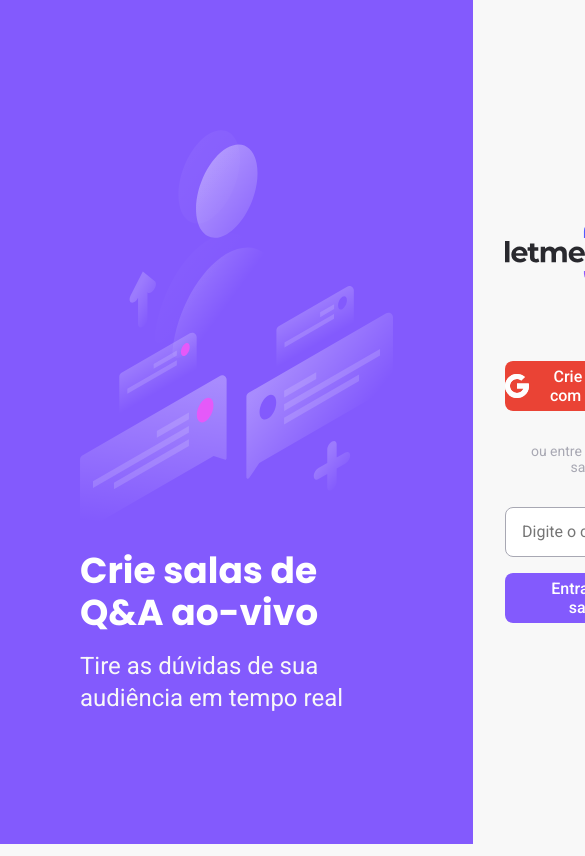
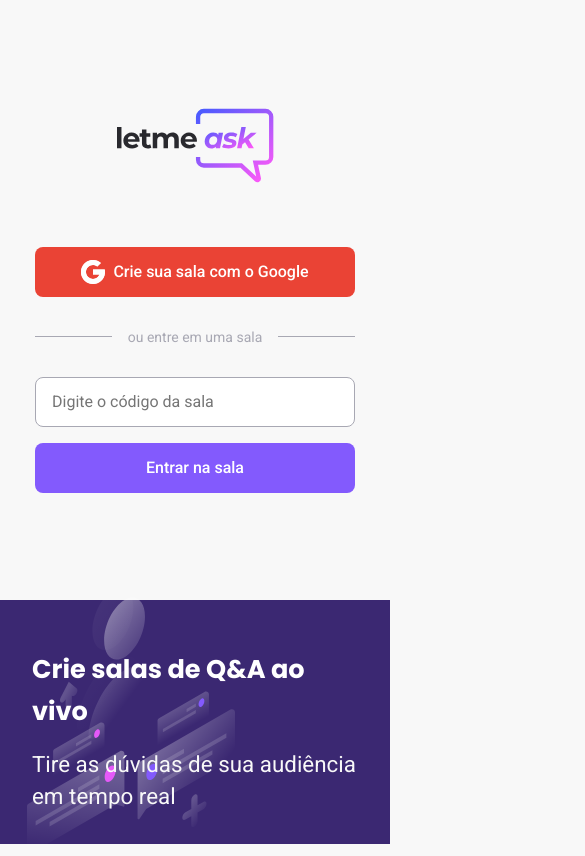
Before and after one commit to NietoCurcio/letmeask-nlw, a React (Create React App) app: page / in a window 390 px wide. Shown: the top 856 px of the page, 585 px wide, since content can reach past the window. Built offline with nearby package versions, Linux system fonts and the light colour scheme; no server answers.

Commit message:
responsive

```diff
--- a/src/pages/Home.tsx
+++ b/src/pages/Home.tsx
@@ -51,7 +51,7 @@
           src={illustrationImg}
           alt="Ilustração simbolizando perguntas e respostas"
         />
-        <strong>Crie salas de Q&amp;A ao-vivo</strong>
+        <strong>Crie salas de Q&amp;A ao vivo</strong>
         <p>Tire as dúvidas de sua audiência em tempo real</p>
       </aside>
       <main>
--- a/src/styles/auth.scss
+++ b/src/styles/auth.scss
@@ -133,3 +133,45 @@
     }
   }
 }
+
+@media screen and (max-width: 768px) {
+  #page-auth {
+    flex-direction: column-reverse;
+    height: 100vh;
+    aside {
+      position: relative;
+      flex: 0;
+      padding: 2rem;
+
+      &::before {
+        content: '';
+        background-color: rgba(0, 0, 0, 0.55);
+        width: 100%;
+        height: 100%;
+        position: absolute;
+        left: 0;
+      }
+
+      img {
+        position: absolute;
+        height: 110%;
+        left: 1.7rem;
+        z-index: 1;
+        overflow: hidden;
+      }
+
+      strong {
+        z-index: 2;
+        font-size: 1.6rem;
+      }
+      p {
+        z-index: 2;
+        font-size: 1.4rem;
+      }
+    }
+
+    main {
+      flex: 3;
+    }
+  }
+}
--- a/src/styles/room.scss
+++ b/src/styles/room.scss
@@ -109,3 +109,55 @@
     }
   }
 }
+
+@media (max-width: 768px) {
+  #page-room {
+    padding: 0 1rem;
+
+    header .content {
+      margin-left: 0;
+      flex-direction: column;
+
+      > div {
+        flex-direction: column;
+
+        button:first-child {
+          margin-top: 0.8rem;
+        }
+
+        button {
+          height: 35px;
+          margin: 0;
+        }
+      }
+    }
+    .room-code {
+      height: 35px;
+      margin-top: 0.8rem;
+
+      > div {
+        padding: 0 6px;
+      }
+    }
+
+    main {
+      .room-title {
+        h1 {
+          font-size: 1.3rem;
+        }
+
+        span {
+          font-size: 0.75rem;
+        }
+      }
+
+      form {
+        button {
+          height: 35px;
+          padding: 0 16px;
+          font-size: 1rem;
+        }
+      }
+    }
+  }
+}
```
Also changed, not shown: firebase.json (added), 2 other files (tests, documents, lock files or other folders).
